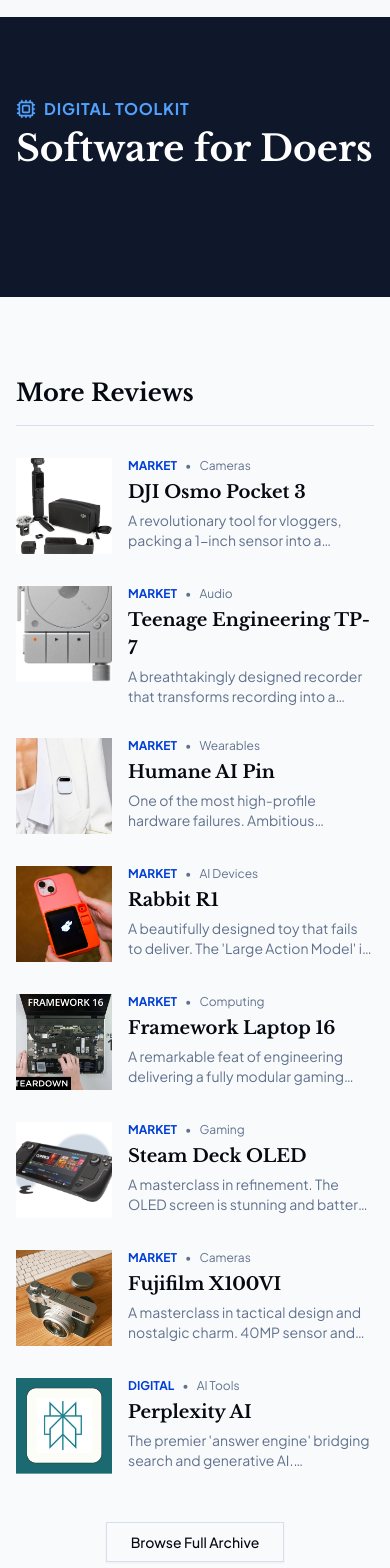
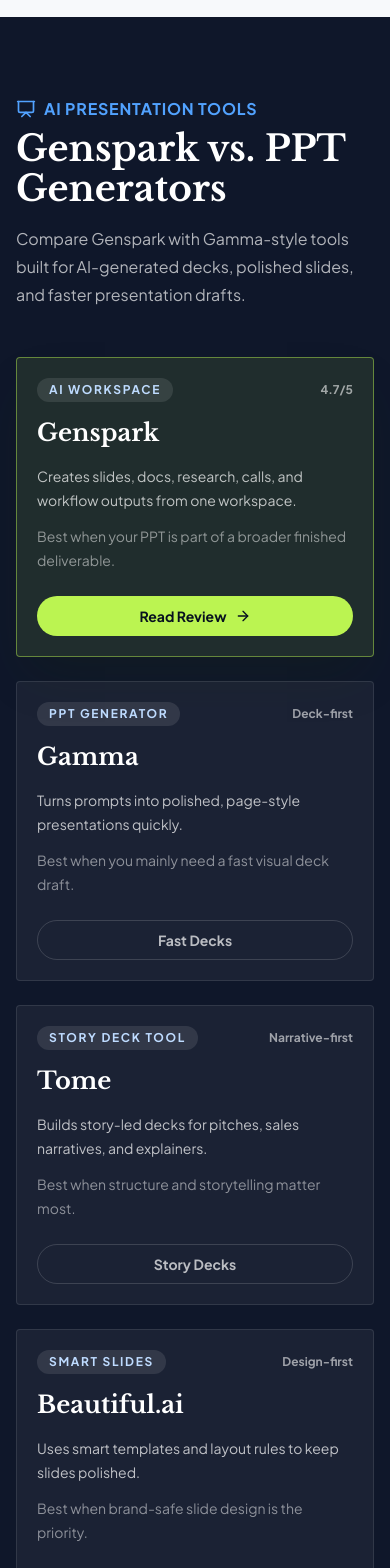
Before and after one commit to LRENZ/review_site_template, a Next.js app: page / in a window 390 px wide. Shown: the part 4320-5888 px from the top of the page. Built offline with nearby package versions, Linux system fonts and the light colour scheme.

Commit message:
Optimize Genspark conversion CTAs

```diff
--- a/src/app/page.tsx
+++ b/src/app/page.tsx
@@ -3,7 +3,7 @@
 import { Button } from "@/components/ui/button";
 import { Badge } from "@/components/ui/badge";
 import Link from "next/link";
-import { Cpu, Shirt, Sparkles, ArrowRight } from "lucide-react";
+import { Presentation, Shirt, Sparkles, ArrowRight } from "lucide-react";
 import Image from "next/image";
 
 // Feature Selection
@@ -14,14 +14,92 @@
   reviews.find(r => r.slug === 'dyson-v15-detect')
 ].filter(Boolean);
 
-const digitalFeatures = [
-  reviews.find(r => r.slug === 'chatgpt-plus'),
-  reviews.find(r => r.slug === 'notion-workspace'),
-  reviews.find(r => r.slug === 'nordvpn'),
-  reviews.find(r => r.slug === '1password')
-].filter(Boolean);
+const presentationToolComparisons = [
+  {
+    name: "Genspark",
+    label: "AI workspace",
+    rating: "4.7/5",
+    strength: "Creates slides, docs, research, calls, and workflow outputs from one workspace.",
+    fit: "Best when your PPT is part of a broader finished deliverable.",
+    href: "/review/genspark",
+    cta: "Read Review",
+    featured: true,
+  },
+  {
+    name: "Gamma",
+    label: "PPT generator",
+    rating: "Deck-first",
+    strength: "Turns prompts into polished, page-style presentations quickly.",
+    fit: "Best when you mainly need a fast visual deck draft.",
+    cta: "Fast Decks",
+  },
+  {
+    name: "Tome",
+    label: "Story deck tool",
+    rating: "Narrative-first",
+    strength: "Builds story-led decks for pitches, sales narratives, and explainers.",
+    fit: "Best when structure and storytelling matter most.",
+    cta: "Story Decks",
+  },
+  {
+    name: "Beautiful.ai",
+    label: "Smart slides",
+    rating: "Design-first",
+    strength: "Uses smart templates and layout rules to keep slides polished.",
+    fit: "Best when brand-safe slide design is the priority.",
+    cta: "Polished Slides",
+  },
+];
 
 const recentReviews = reviews.slice(8, 16);
+
+type PresentationToolComparison = (typeof presentationToolComparisons)[number];
+
+function PresentationToolCard({ tool }: { tool: PresentationToolComparison }) {
+  const cardClassName = `group flex min-h-[280px] flex-col rounded-xl border p-5 transition-all ${
+    tool.featured
+      ? "border-lime-300/45 bg-lime-300/10 shadow-2xl shadow-lime-950/20 hover:-translate-y-1 hover:bg-lime-300/15"
+      : "border-white/10 bg-white/5 hover:bg-white/10"
+  }`;
+
+  const content = (
+    <>
+      <div className="mb-4 flex items-center justify-between gap-3">
+        <span className="rounded-full bg-white/10 px-3 py-1 text-xs font-bold uppercase tracking-[.14em] text-blue-200">
+          {tool.label}
+        </span>
+        <span className="text-xs font-bold text-white/58">{tool.rating}</span>
+      </div>
+      <h4 className="text-2xl font-serif font-bold leading-tight text-white">
+        {tool.name}
+      </h4>
+      <p className="mt-4 text-sm leading-6 text-white/72">{tool.strength}</p>
+      <p className="mt-3 text-sm leading-6 text-white/50">{tool.fit}</p>
+      <div className="mt-auto pt-6">
+        <div
+          className={`flex h-10 items-center justify-center gap-2 rounded-full px-4 text-sm font-bold ${
+            tool.featured
+              ? "bg-lime-300 text-[#07111f] group-hover:bg-lime-200"
+              : "border border-white/15 text-white/70"
+          }`}
+        >
+          {tool.cta}
+          {tool.featured && <ArrowRight className="w-4 h-4" />}
+        </div>
+      </div>
+    </>
+  );
+
+  if (tool.href) {
+    return (
+      <Link href={tool.href} className={cardClassName}>
+        {content}
+      </Link>
+    );
+  }
+
+  return <div className={cardClassName}>{content}</div>;
+}
 
 export default function Home() {
   return (
@@ -144,45 +222,31 @@
         </div>
       </section>
 
-      {/* Digital Section (Dark Theme Vibe) */}
+      {/* Presentation Tool Comparison */}
       <section className="py-20 bg-[#0f172a] text-white">
         <div className="container mx-auto px-4 max-w-6xl">
-          <div className="flex justify-between items-end mb-12">
+          <div className="flex flex-col gap-6 md:flex-row md:justify-between md:items-end mb-12">
             <div>
               <div className="flex items-center gap-2 mb-2 text-blue-400">
-                <Cpu className="w-5 h-5" />
-                <span className="font-bold uppercase tracking-wider">Digital Toolkit</span>
+                <Presentation className="w-5 h-5" />
+                <span className="font-bold uppercase tracking-wider">AI Presentation Tools</span>
               </div>
-              <h2 className="text-4xl md:text-5xl font-serif font-bold text-white">Software for Doers</h2>
+              <h2 className="text-4xl md:text-5xl font-serif font-bold text-white">Genspark vs. PPT Generators</h2>
+              <p className="mt-4 max-w-2xl text-base leading-7 text-white/68">
+                Compare Genspark with Gamma-style tools built for AI-generated decks, polished slides, and faster presentation drafts.
+              </p>
             </div>
-            <Button variant="outline" className="hidden md:flex bg-transparent border-white/20 text-white hover:bg-white/10 hover:text-white" asChild>
-              <Link href="/category/digital">View All Digital</Link>
+            <Button variant="outline" className="hidden md:flex bg-lime-300 text-[#07111f] border-lime-300 hover:bg-lime-200 hover:text-[#07111f]" asChild>
+              <Link href="/review/genspark">
+                Compare Genspark
+                <ArrowRight className="w-4 h-4" />
+              </Link>
             </Button>
           </div>
 
           <div className="grid md:grid-cols-2 lg:grid-cols-4 gap-6">
-            {digitalFeatures.map((review: any) => (
-              <Link key={review.id} href={`/review/${review.slug}`} className="group bg-white/5 border border-white/10 rounded-xl overflow-hidden hover:bg-white/10 transition-colors">
-                  <div className="aspect-video relative">
-                    <Image
-                      src={review.thumbnailUrl}
-                      alt={review.title}
-                      fill
-                      className="object-cover opacity-80 group-hover:opacity-100 transition-opacity"
-                    />
-                  </div>
-                  <div className="p-5">
-                    <div className="text-xs text-blue-300 font-medium mb-2">{review.subCategory}</div>
-                    <h4 className="text-lg font-bold leading-tight mb-2 group-hover:text-blue-200 transition-colors">
-                      {review.title}
-                    </h4>
-                    <div className="flex items-center text-xs text-white/50 gap-2">
-                       <span>{review.rating}/5 Rating</span>
-                       <span>•</span>
-                       <span>{review.price}</span>
-                    </div>
-                  </div>
-              </Link>
+            {presentationToolComparisons.map((tool) => (
+              <PresentationToolCard key={tool.name} tool={tool} />
             ))}
           </div>
         </div>
--- a/src/app/review/[slug]/page.tsx
+++ b/src/app/review/[slug]/page.tsx
@@ -237,7 +237,6 @@
               <p>
                 <strong>Independent Advice:</strong> We purchase our own products for testing.
                 We never accept payment for positive reviews.
-                <Link href="/disclosure" className="underline hover:text-foreground">Read our full ethics statement.</Link>
               </p>
             </div>
           </div>
--- a/src/app/review/genspark/page.tsx
+++ b/src/app/review/genspark/page.tsx
@@ -36,28 +36,27 @@
 const affiliateLink = "https://mainfuncpteltd.sjv.io/7XmrDV";
 
 const ctaLabel = "Try Genspark Today";
+const ctaMicrocopy = "Generate a deck, brief, or proposal first.";
 
 const gensparkPopupConfig: ProductConversionPopupConfig = {
   productId: "genspark",
   productName: "Genspark",
   rating: "4.7/5",
-  headline: "Before you leave, test Genspark on one real deliverable.",
+  headline: "Before you leave, turn one idea into a finished PPT draft.",
   description:
-    "Use it for the kind of work that normally eats an hour or more: a pitch deck, research brief, campaign plan, proposal, or client-ready draft.",
+    "Use Genspark for the kind of work that normally eats an hour or more: a pitch deck, research brief, campaign plan, proposal, or client-ready draft.",
   bullets: [
     "Best fit when your AI workflow needs finished assets, not another blank chat thread.",
-    "Try one high-value task first so the tool proves its value against your actual workload.",
+    "Start with a deck or proposal prompt so the tool proves its value against your actual workload.",
     "Strong match for creators, marketers, founders, agencies, and operators shipping weekly output.",
   ],
   ctaLabel,
   ctaHref: affiliateLink,
-  disclosure:
-    "Affiliate disclosure: BrandDragon may earn a commission if you sign up through this link.",
   storageKey: "product-popup:genspark",
   banner: {
-    eyebrow: "Genspark deal",
-    headline: "AI workspace for finished deliverables",
-    description: "Try the tool behind the 4.7/5 BrandDragon verdict.",
+    eyebrow: "PPT generator test",
+    headline: "Turn one rough idea into a presentation draft",
+    description: "4.7/5 BrandDragon verdict for finished business deliverables.",
   },
 };
 
@@ -77,9 +76,15 @@
 };
 
 const proofPoints = [
+  "Fastest value test: generate one pitch deck or business presentation",
   "AI workspace for research, slides, docs, images, videos, calls, and workflow output",
-  "Super Agent approach built for outcomes instead of plain chat responses",
   "Useful for marketers, creators, agencies, founders, and busy operators",
+];
+
+const ctaHighlights = [
+  "No blank deck",
+  "PPT + research",
+  "Business-ready draft",
 ];
 
 const useCases = [
@@ -144,10 +149,11 @@
 ];
 
 const comparisons = [
-  ["Genspark", "Multi-format deliverables and agent-style task execution", "Best when the goal is finished work"],
-  ["ChatGPT / Claude", "Deep reasoning, coding, writing, and conversation", "Best when you want a flexible thinking partner"],
-  ["Perplexity", "Fast research with source-aware answers", "Best when you mainly need answer-engine style research"],
-  ["Canva / deck tools", "Design polish and brand templates", "Best when visuals are more important than agent workflows"],
+  ["Genspark", "AI workspace for slides, docs, research, calls, and agent-style workflows", "Best when a deck is part of a broader business deliverable"],
+  ["Gamma", "Prompt-to-deck builder with polished page-style presentation layouts", "Best when you mainly need a fast, visual PPT-style draft"],
+  ["Tome", "Narrative-first AI deck creation for pitch and sales stories", "Best when the deck needs a clear storyline more than a full workflow"],
+  ["Beautiful.ai", "Smart slide templates with layout and brand consistency guardrails", "Best when polished slide design matters most"],
+  ["Canva Presentations", "Design-first presentation builder with templates, media, and brand kits", "Best when visuals and reusable creative assets are the priority"],
 ];
 
 const faqs = [
@@ -181,6 +187,18 @@
         <ExternalLink data-icon="inline-end" />
       </a>
     </Button>
+  );
+}
+
+function CtaProofStrip() {
+  return (
+    <div className="flex flex-wrap items-center gap-2 text-xs font-bold uppercase tracking-[.14em] text-muted-foreground">
+      {ctaHighlights.map((item) => (
+        <span key={item} className="rounded-full border bg-background px-3 py-1">
+          {item}
+        </span>
+      ))}
+    </div>
   );
 }
 
@@ -226,6 +244,7 @@
                 <ArrowRight data-icon="inline-end" />
               </a>
             </div>
+            <p className="text-sm font-medium text-lime-100/82">{ctaMicrocopy}</p>
 
             <div className="grid gap-3 text-sm text-white/72 sm:grid-cols-3">
               {proofPoints.map((point) => (
@@ -353,12 +372,33 @@
                 </div>
                 <Separator />
                 <CtaButton className="h-12 rounded-full text-base font-bold" />
-                <p className="text-center text-xs leading-5 text-muted-foreground">
-                  Affiliate disclosure: BrandDragon may earn a commission if you sign up through this link.
-                </p>
+                <CtaProofStrip />
               </CardContent>
             </Card>
           </aside>
+        </div>
+      </section>
+
+      <section className="bg-background pb-16 md:pb-20">
+        <div className="container mx-auto max-w-6xl px-4">
+          <div className="grid gap-6 overflow-hidden rounded-2xl border bg-[#07111f] p-6 text-white shadow-2xl md:grid-cols-[1fr_auto] md:items-center md:p-8">
+            <div>
+              <div className="mb-3 flex items-center gap-2 text-lime-200">
+                <Presentation />
+                <span className="text-sm font-bold uppercase tracking-[.18em]">Best first test</span>
+              </div>
+              <h2 className="text-2xl font-bold leading-tight md:text-4xl">
+                Ask Genspark to create one sales deck from your rough idea.
+              </h2>
+              <p className="mt-3 max-w-2xl text-sm leading-6 text-white/68 md:text-base">
+                If the first draft saves you research, outline, and slide-building time, you will know quickly whether it deserves a place in your workflow.
+              </p>
+            </div>
+            <div className="flex flex-col gap-3 md:min-w-[260px]">
+              <CtaButton className="h-14 rounded-full bg-lime-300 px-7 text-base font-bold text-[#07111f] hover:bg-lime-200" />
+              <p className="text-center text-xs text-white/50">{ctaMicrocopy}</p>
+            </div>
+          </div>
         </div>
       </section>
 
@@ -432,9 +472,9 @@
       <section className="bg-background py-16 md:py-20">
         <div className="container mx-auto max-w-6xl px-4">
           <div className="mb-10 max-w-3xl">
-            <h2 className="text-3xl font-bold md:text-5xl">Genspark vs. common alternatives</h2>
+            <h2 className="text-3xl font-bold md:text-5xl">Genspark vs. AI presentation builders</h2>
             <p className="mt-4 text-lg leading-8 text-muted-foreground">
-              The buying question is not whether Genspark can chat. It is whether its broader workspace saves enough production time to replace or reduce other tools.
+              Compare it with Gamma-style PPT generation tools when the decision is about faster decks, polished slides, and finished business assets.
             </p>
           </div>
 
@@ -445,8 +485,18 @@
               <div>When to choose it</div>
             </div>
             {comparisons.map(([tool, strength, fit]) => (
-              <div key={tool} className="grid grid-cols-1 gap-2 border-b px-5 py-5 last:border-b-0 md:grid-cols-[1fr_1.4fr_1.3fr] md:gap-6">
-                <div className="font-bold">{tool}</div>
+              <div
+                key={tool}
+                className={`grid grid-cols-1 gap-2 border-b px-5 py-5 last:border-b-0 md:grid-cols-[1fr_1.4fr_1.3fr] md:gap-6 ${
+                  tool === "Genspark" ? "bg-lime-50" : ""
+                }`}
+              >
+                <div className="flex flex-col gap-3 font-bold">
+                  <span>{tool}</span>
+                  {tool === "Genspark" && (
+                    <CtaButton className="h-10 w-fit rounded-full bg-lime-300 px-4 text-sm font-bold text-[#07111f] hover:bg-lime-200" />
+                  )}
+                </div>
                 <div className="leading-7 text-muted-foreground">{strength}</div>
                 <div className="leading-7 text-muted-foreground">{fit}</div>
               </div>
--- a/src/components/Footer.tsx
+++ b/src/components/Footer.tsx
@@ -37,7 +37,6 @@
             <ul className="space-y-2 text-sm text-muted-foreground">
               <li><Link href="/privacy" className="hover:text-foreground">Privacy Policy</Link></li>
               <li><Link href="/terms" className="hover:text-foreground">Terms of Use</Link></li>
-              <li><Link href="/disclosure" className="hover:text-foreground">Affiliate Disclosure</Link></li>
             </ul>
           </div>
         </div>
@@ -46,9 +45,6 @@
 
         <div className="flex flex-col md:flex-row justify-between items-center gap-4 text-xs text-muted-foreground">
           <p>© {new Date().getFullYear()} BrandDragon. All rights reserved.</p>
-          <p className="max-w-md text-center md:text-right">
-            BrandDragon participates in various affiliate marketing programs, which means we may get paid commissions on editorially chosen products purchased through our links to retailer sites.
-          </p>
         </div>
       </div>
     </footer>
--- a/src/sitemap.ts
+++ b/src/sitemap.ts
@@ -17,7 +17,6 @@
     '/contact',
     '/privacy',
     '/terms',
-    '/disclosure',
     '/category/market',
     '/category/digital'
   ].map(route => ({
```
Also changed, not shown: src/app/disclosure/page.tsx (deleted, +0 -59 lines), src/components/ProductConversionPopup.tsx (+6 -4 lines).
